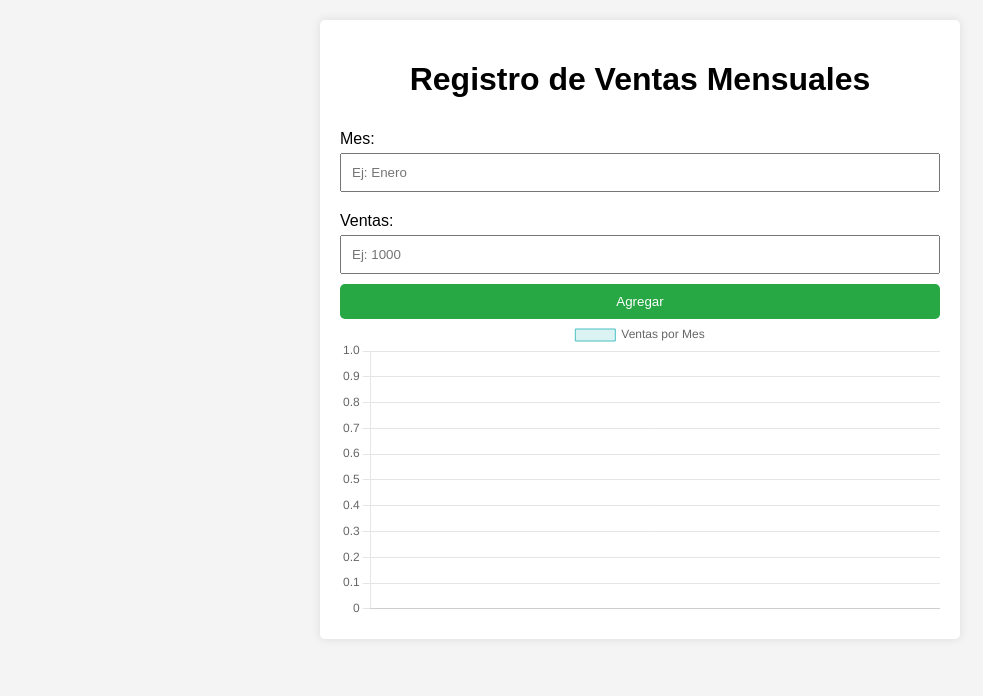
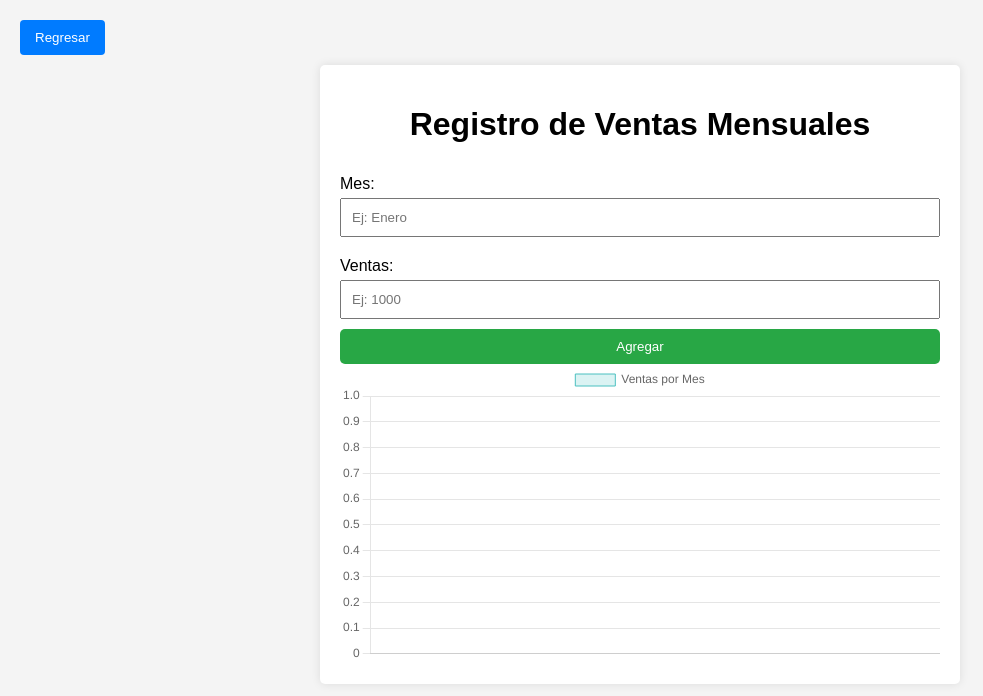
Before and after one commit to CedanoDev/graficoVentas, a plain HTML site: page index.html in a window 1280 px wide. Shown: the whole page, without its empty margins (0-983 px from the left). Drawn offline with nearby package versions, Linux system fonts and the light colour scheme.

Commit message:
Update index.html

```diff
--- a/index.html
+++ b/index.html
@@ -8,6 +8,11 @@
     <script src="https://cdn.jsdelivr.net/npm/chart.js"></script>
 </head>
 <body>
+    <a href="https://cedanodev.github.io/proyectoFinal/" style="text-decoration: none;">
+        <button style="background-color: #007bff; color: white; border: none; padding: 10px 15px; margin-bottom: 10px; border-radius: 4px; cursor: pointer;">
+            Regresar
+        </button>
+    </a>
     <div class="container">
         <h1>Registro de Ventas Mensuales</h1>
         <form id="salesForm">
```
